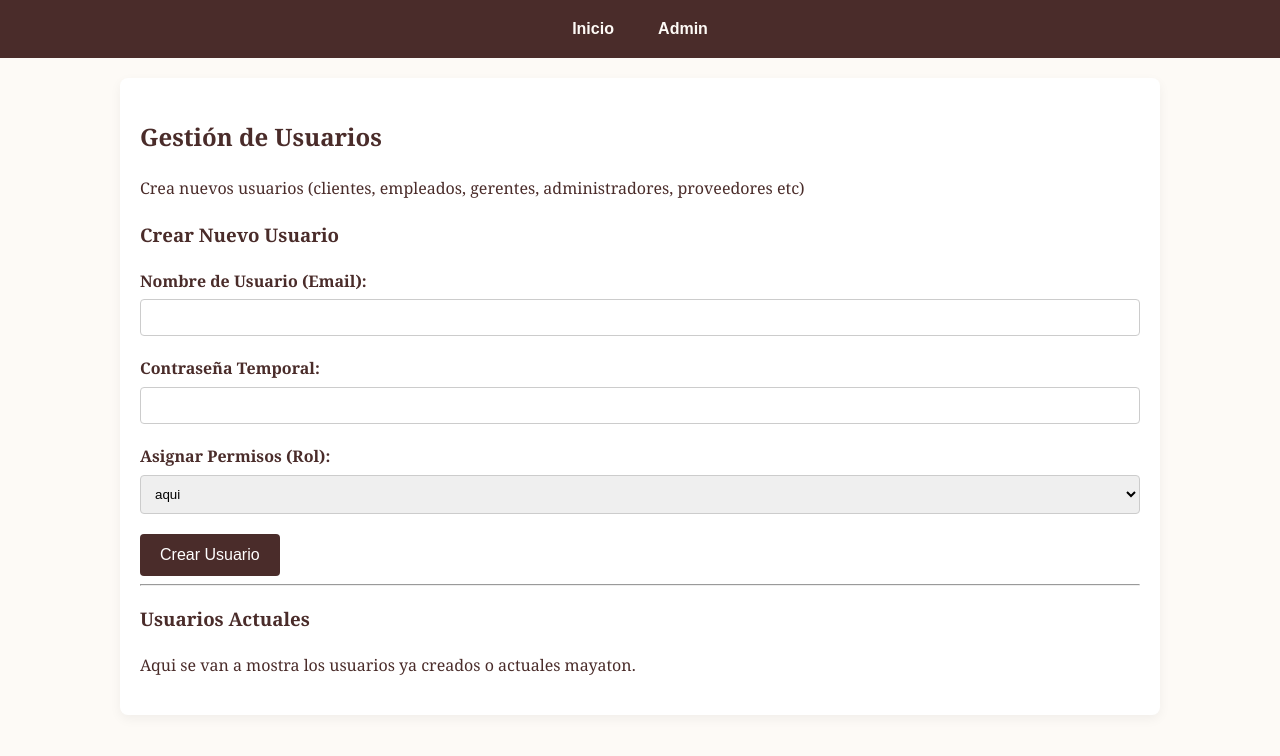
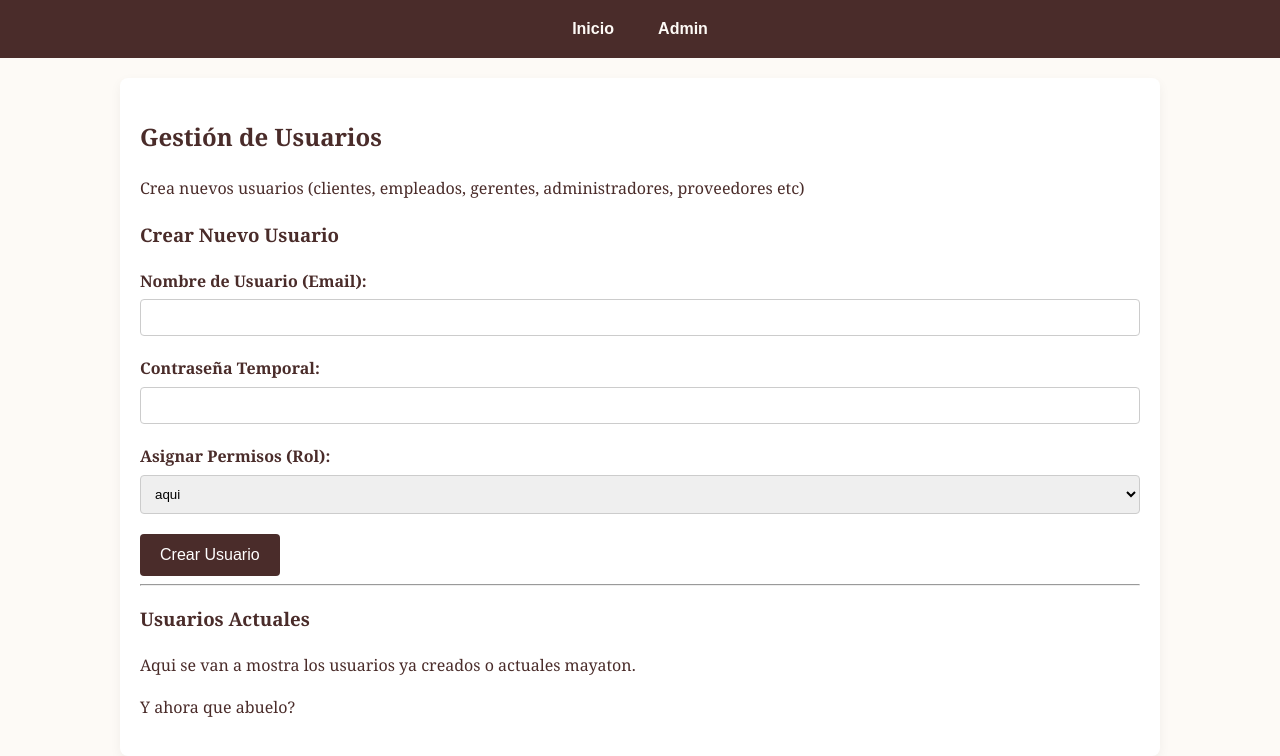
Before and after one commit to MayaviGonzalez/luasPlace, a plain HTML site: page admin.html in a window 1280 px wide. Drawn offline with Linux system fonts and the light colour scheme.

Commit message:
Puse esa linea

```diff
--- a/admin.html
+++ b/admin.html
@@ -47,6 +47,8 @@
 
             <h3>Usuarios Actuales</h3>
             <p>Aqui se van a mostra los usuarios ya creados o actuales mayaton.</p>
+            <p>Y ahora que abuelo?</p>
+
         </div>
     </main>
 
```
